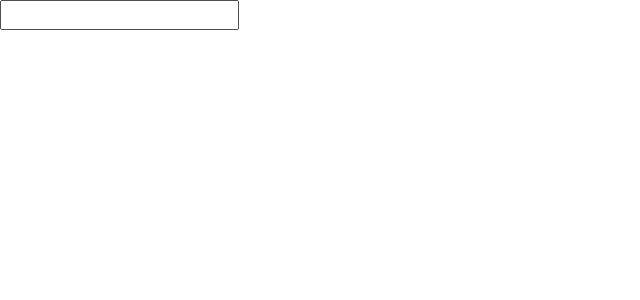
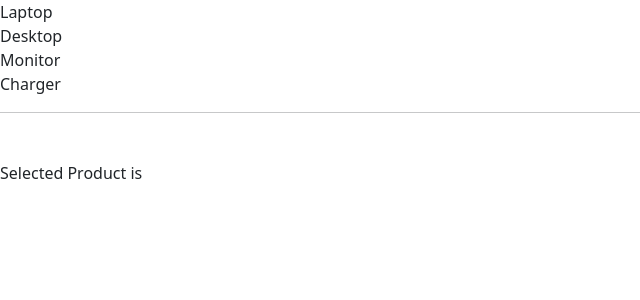
Before and after one commit to jamshed-qureshi/angular_course, an Angular app: page / in a window 1280 px wide. Shown: the top 300 px of the page, without its empty margins (0-640 px from the left). Built offline with nearby package versions, Linux system fonts and the light colour scheme.

Commit message:
17.Input_Decorator_In_Angular

```diff
--- a/src/app/app.component.html
+++ b/src/app/app.component.html
@@ -1,2 +1,2 @@
 <!-- <p>App Works !!</p> -->
-<app-xv-template-variables-in-angular></app-xv-template-variables-in-angular>
+<app-xvii-input-decorator-in-angular></app-xvii-input-decorator-in-angular>
--- a/src/app/app.module.ts
+++ b/src/app/app.module.ts
@@ -13,6 +13,9 @@ import { XIINgClassInAngularComponent } from './lessons/xii-ng-class-in-angular/
 import { XIIINgStyleInAngularComponent } from './lessons/xiii-ng-style-in-angular/xiii-ng-style-in-angular.component';
 import { XIVNgSwitchInAngularComponent } from './lessons/xiv-ng-switch-in-angular/xiv-ng-switch-in-angular.component';
 import { XVTemplateVariablesInAngularComponent } from './lessons/xv-template-variables-in-angular/xv-template-variables-in-angular.component';
+import { XVIIInputDecoratorInAngularComponent } from './lessons/xvii-input-decorator-in-angular/xvii-input-decorator-in-angular.component';
+import { ParentComponent } from './lessons/xvii-input-decorator-in-angular/parent/parent.component';
+import { ChildComponent } from './lessons/xvii-input-decorator-in-angular/child/child.component';
 
 @NgModule({
   declarations: [
@@ -27,6 +30,9 @@ import { XVTemplateVariablesInAngularComponent } from './lessons/xv-template-var
     XIIINgStyleInAngularComponent,
     XIVNgSwitchInAngularComponent,
     XVTemplateVariablesInAngularComponent,
+    XVIIInputDecoratorInAngularComponent,
+    ParentComponent,
+    ChildComponent,
   ],
   imports: [
     FormsModule,
--- /dev/null
+++ b/src/app/lessons/xvii-input-decorator-in-angular/child/child.component.html
@@ -0,0 +1 @@
+<p>Selected Product is {{ selectedChildProduct }}</p>
--- /dev/null
+++ b/src/app/lessons/xvii-input-decorator-in-angular/parent/parent.component.html
@@ -0,0 +1,7 @@
+<div *ngFor="let product of products" (click)="productSelected(product)">
+    {{ product }}
+</div>
+<hr>
+<div class="mt-5">
+    <app-child [selectedChildProduct]="selectedParentProduct"></app-child>
+</div>
--- /dev/null
+++ b/src/app/lessons/xvii-input-decorator-in-angular/parent/parent.component.ts
@@ -0,0 +1,15 @@
+import { Component } from '@angular/core';
+
+@Component({
+  selector: 'app-parent',
+  templateUrl: './parent.component.html',
+  styleUrls: ['./parent.component.css']
+})
+export class ParentComponent {
+  selectedParentProduct: string = '';
+  products: string[] = ["Laptop", "Desktop", "Monitor", "Charger"];
+
+  productSelected(product: string){
+    this.selectedParentProduct = product;
+  }
+}
--- /dev/null
+++ b/src/app/lessons/xvii-input-decorator-in-angular/xvii-input-decorator-in-angular.component.html
@@ -0,0 +1 @@
+<app-parent></app-parent>
```
Also changed, not shown: src/app/lessons/xvii-input-decorator-in-angular/child/child.component.ts (added, +10 -0 lines), src/app/lessons/xvii-input-decorator-in-angular/xvii-input-decorator-in-angular.component.ts (added, +10 -0 lines), src/app/lessons/xvii-input-decorator-in-angular/child/child.component.css (added), src/app/lessons/xvii-input-decorator-in-angular/parent/parent.component.css (added), src/app/lessons/xvii-input-decorator-in-angular/xvii-input-decorator-in-angular.component.css (added).
